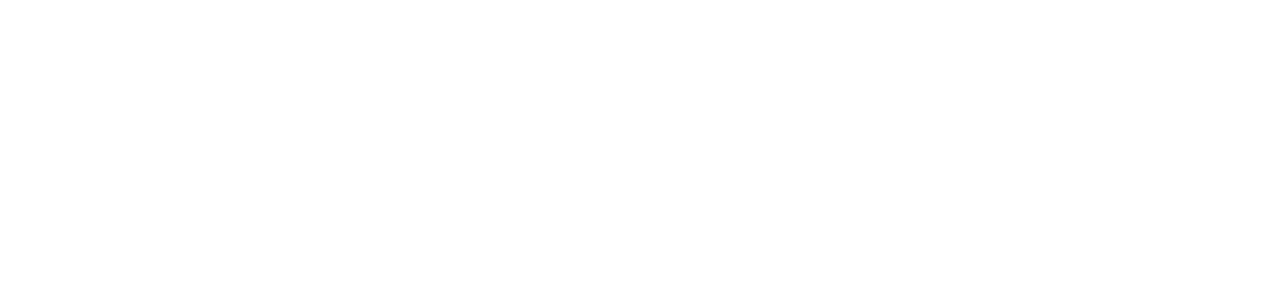
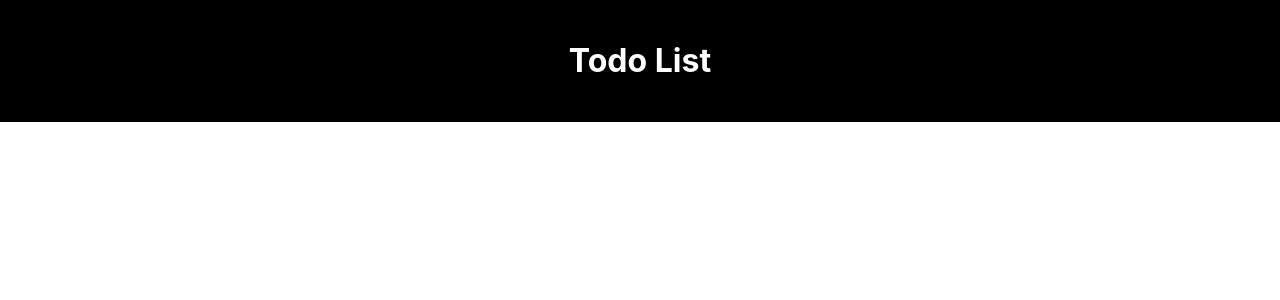
Before and after one commit to Bileq/TodoList, a React (Create React App) app: page / in a window 1280 px wide. Shown: the top 300 px of the page. Built offline with nearby package versions, Linux system fonts and the light colour scheme.

Commit message:
Add header

```diff
--- a/src/App.js
+++ b/src/App.js
@@ -1,13 +1,14 @@
 import React, { Component } from 'react'
+import Header from './components/layout/Header'
 
 class App extends Component {
   render() {
     return (
-      <div>
-
+      <div className="app">
+        <Header />
       </div>
     )
   }
 }
 
-export default App;
+export default App
--- /dev/null
+++ b/src/components/layout/Header.js
@@ -0,0 +1,20 @@
+import React from 'react'
+
+
+function Header() {
+    return (
+        <header style={headerStyle}>
+            <h1>Todo List</h1>
+        </header>
+    )
+}
+
+const headerStyle = {
+    color: '#fff',
+    backgroundColor: '#000',
+    textAlign: 'center',
+    padding: '20px'
+
+}
+
+export default Header
```
